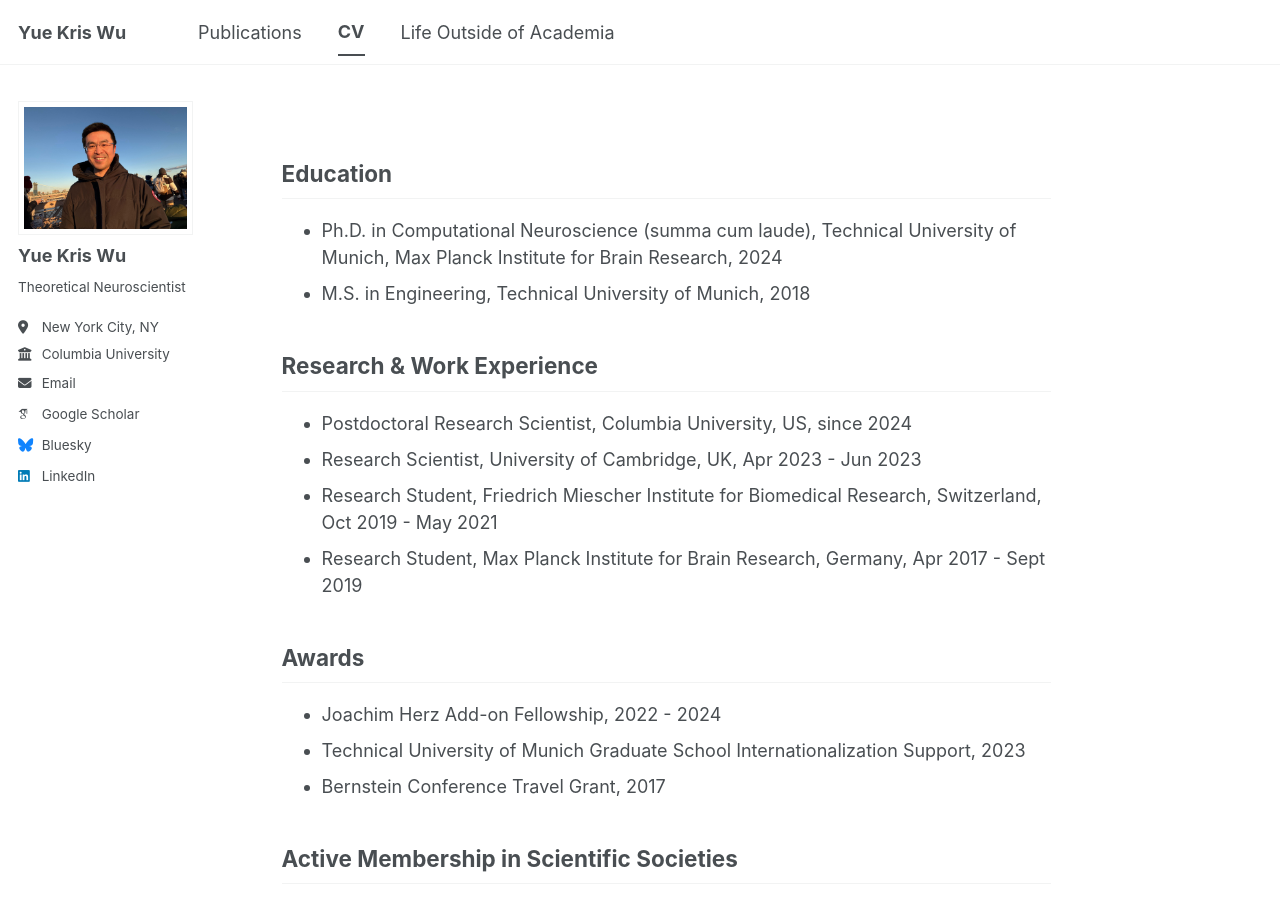
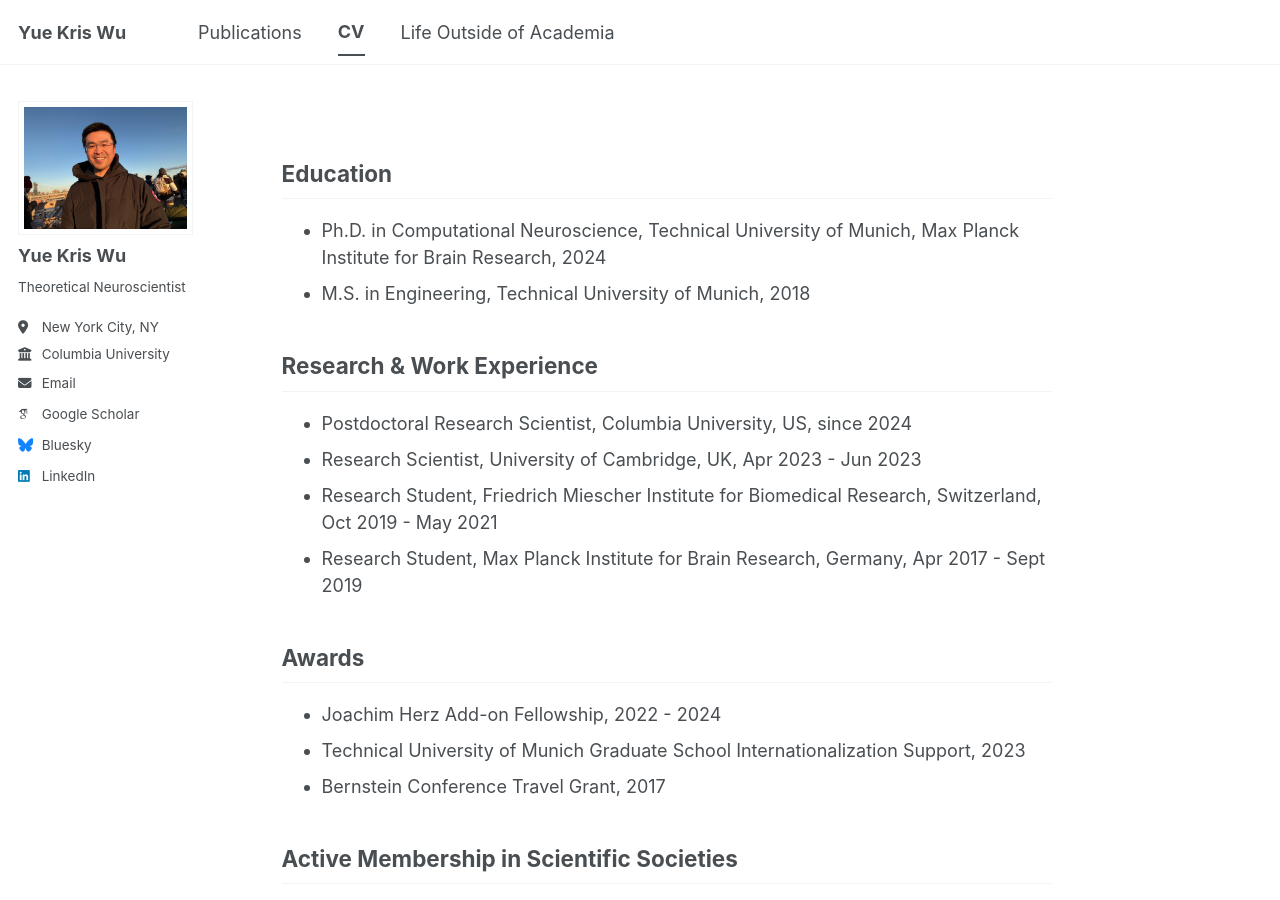
Before and after one commit to yuekriswu/yuekriswu.github.io, a Jekyll site: the page built from _pages/cv.md, in a window 1280 px wide and 900 px high. Built offline with Jekyll 4.4.1, drawn with Linux system fonts in a browser that asks for light colours; some web fonts are replaced; a script bundle is joined from its source files by our own code; library files that are not in the unit come from our copies.

Commit message:
Update Ph.D. education entry
Removed 'summa cum laude' from Ph.D. education entry.

```diff
--- a/_pages/cv.md
+++ b/_pages/cv.md
@@ -9,7 +9,7 @@ redirect_from:
 
 Education
 ------
-* Ph.D. in Computational Neuroscience (summa cum laude), Technical University of Munich, Max Planck Institute for Brain Research, 2024
+* Ph.D. in Computational Neuroscience, Technical University of Munich, Max Planck Institute for Brain Research, 2024
 * M.S. in Engineering, Technical University of Munich, 2018
 
 Research & Work Experience
```
